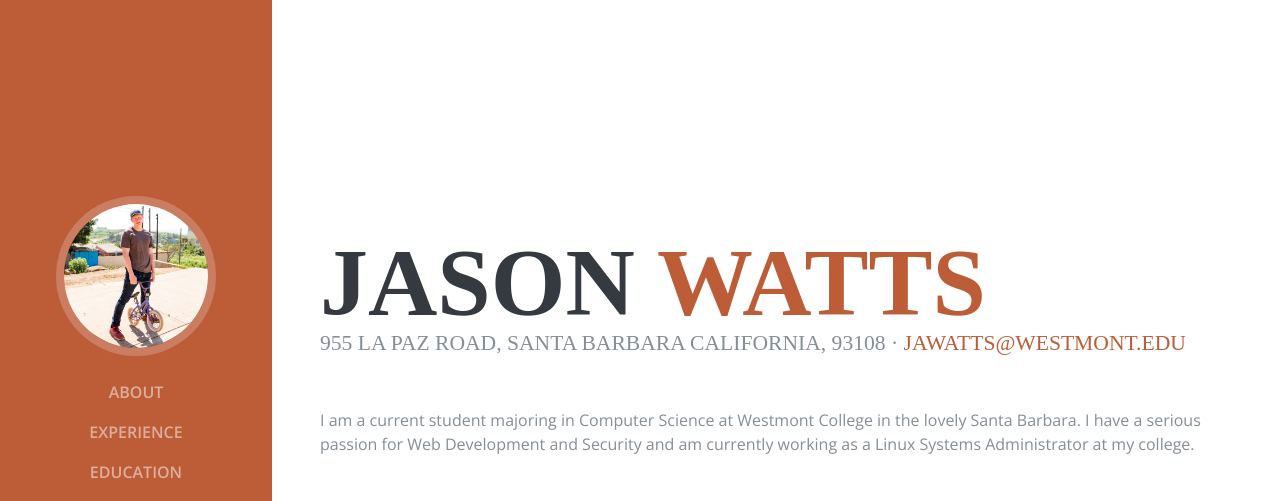
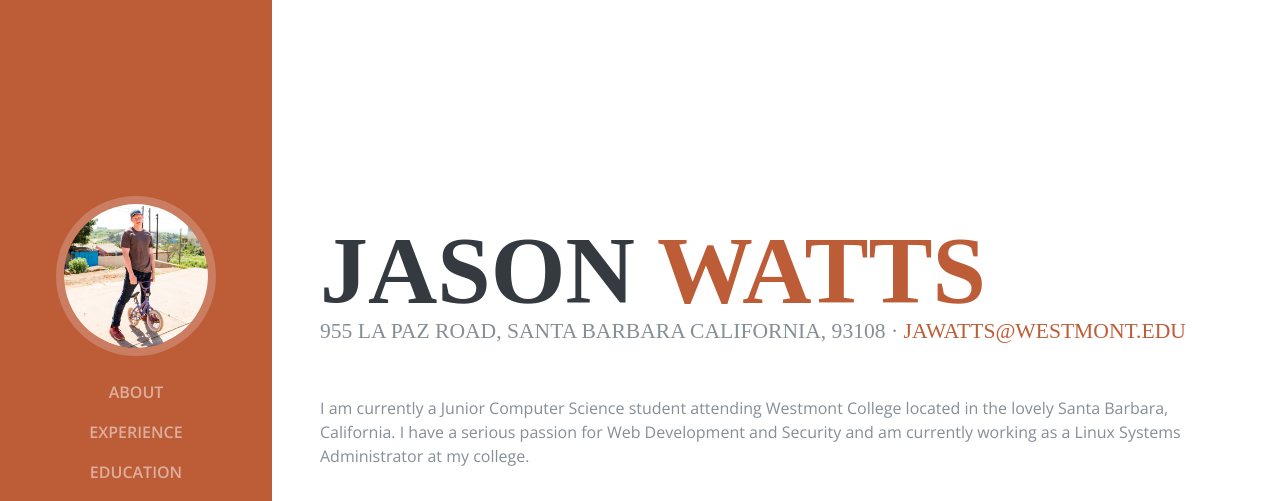
Before and after one commit to JasonWatts/JasonWatts.github.io, a website: page index.html in a window 1280 px wide. Shown: the top 501 px of the page. Drawn offline with nearby package versions, Linux system fonts and the light colour scheme; a web font is replaced by a local one.

Commit message:
bio update

```diff
--- a/index.html
+++ b/index.html
@@ -71,7 +71,7 @@
           <div class="subheading mb-5">955 La Paz Road, Santa Barbara California, 93108 ·
             <a href="mailto:name@email.com">jawatts@westmont.edu</a>
           </div>
-          <p class="mb-5">I am a current student majoring in Computer Science at Westmont College in the lovely Santa Barbara.  I have a serious passion for Web Development and Security and am currently working as a Linux Systems Administrator at my college. </p>
+          <p class="mb-5">I am currently a Junior Computer Science student attending Westmont College located in the lovely Santa Barbara, California.  I have a serious passion for Web Development and Security and am currently working as a Linux Systems Administrator at my college. </p>
           <ul class="list-inline list-social-icons mb-0">
             <li class="list-inline-item">
               <a href="#">
```
Also changed, not shown: 1 other file.
